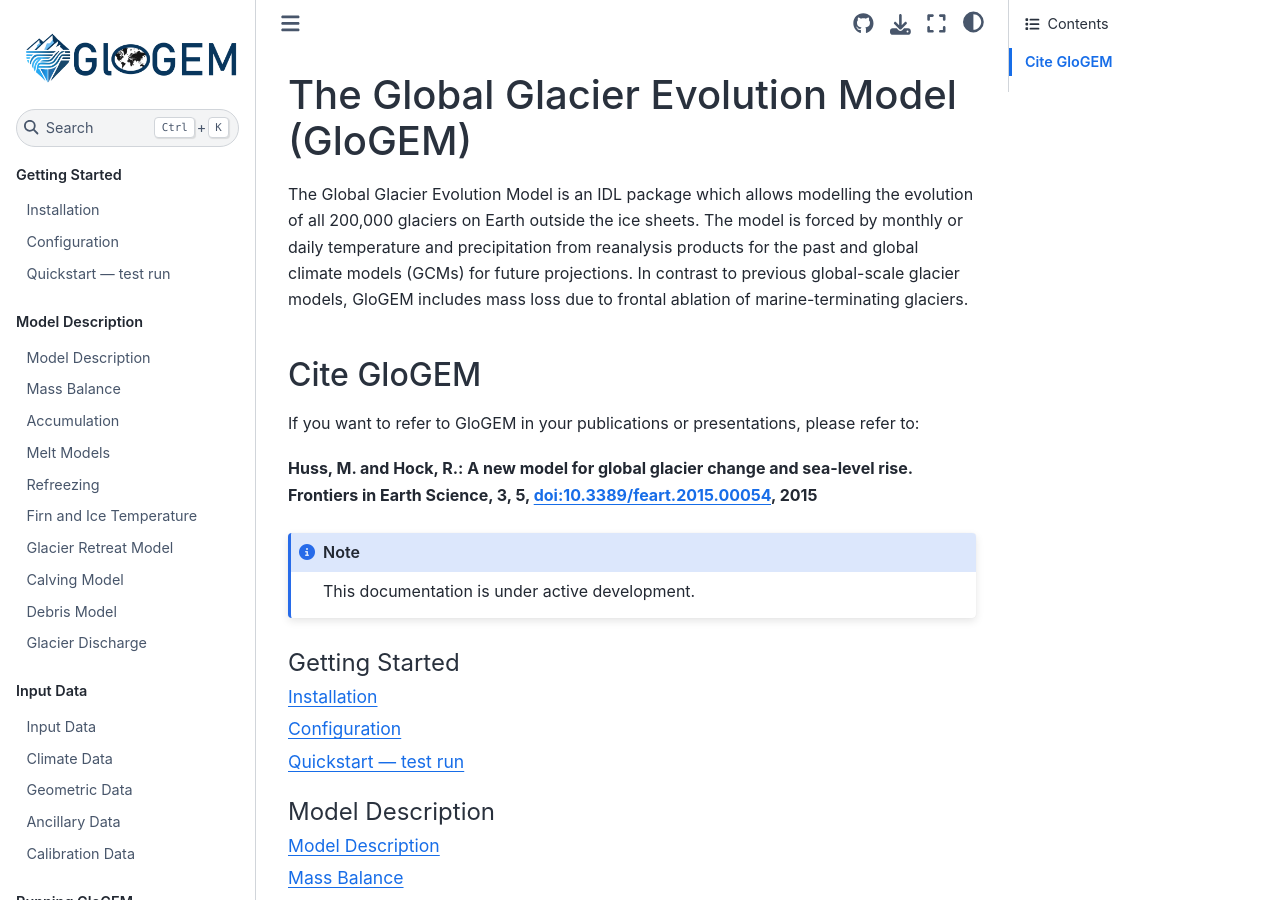
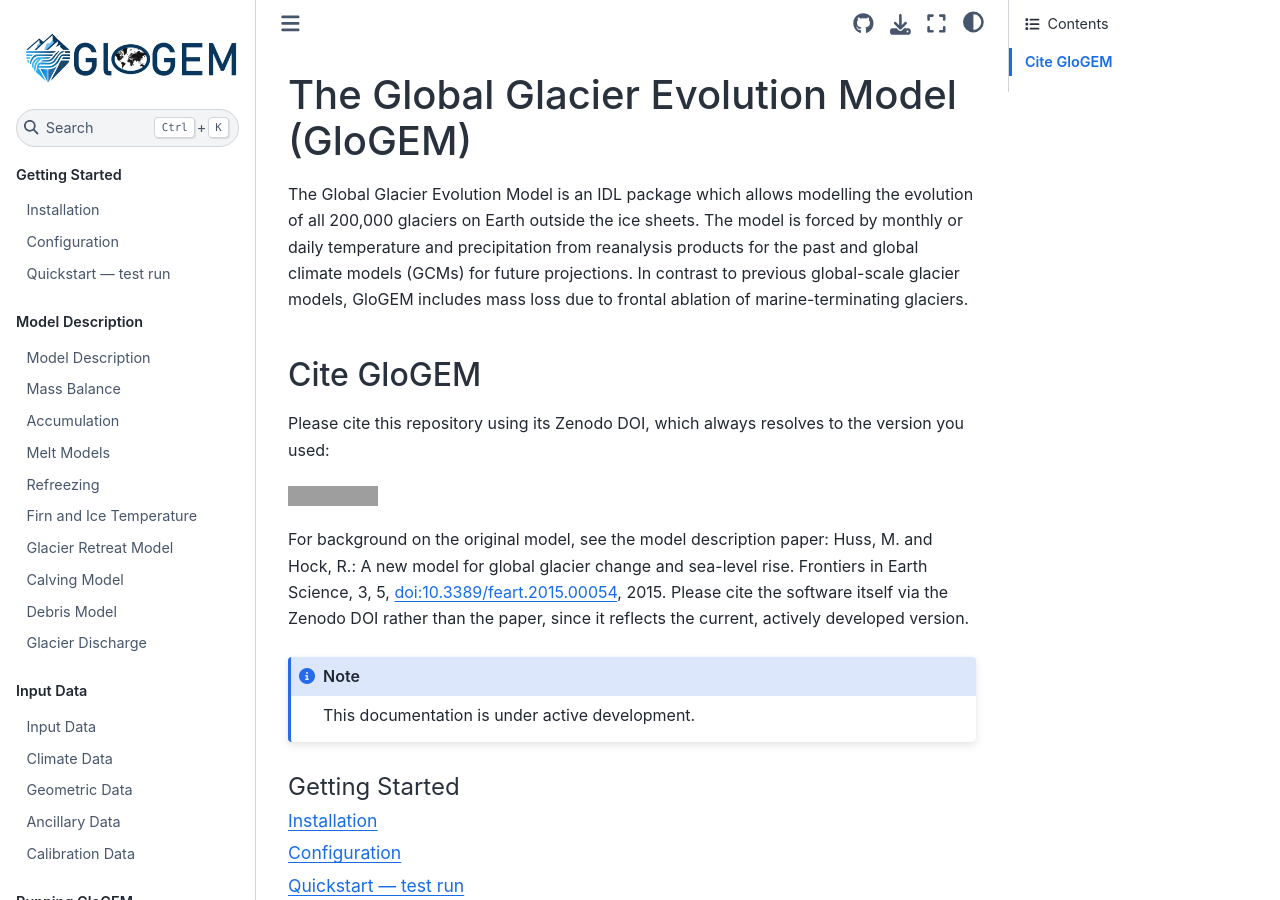
Before and after one commit to eth-vaw-glaciology/GloGEM, a Sphinx documentation site: the page built from docs/source/index.md, in a window 1280 px wide and 900 px high. Built offline with Sphinx 7.4.7 and the Sphinx Book theme 1.1.4, drawn with Linux system fonts in a browser that asks for light colours; grey boxes are pictures that could not be loaded.

Commit message:
Point citation guidance at Zenodo DOI instead of Huss & Hock paper
The first pre-release is now archived on Zenodo. Recommend citing that
DOI as it always resolves to the version used, and demote the Huss &
Hock (2015) model description paper to background reading in the
README, docs, and CITATION.cff (moved from preferred-citation to
references).

Co-Authored-By: Claude Sonnet 5 <noreply@anthropic.com>

````diff
--- a/docs/source/index.md
+++ b/docs/source/index.md
@@ -5,9 +5,11 @@ The model is forced by monthly or daily temperature and precipitation from reana
 
 ## Cite GloGEM
 
-If you want to refer to GloGEM in your publications or presentations, please refer to:
+Please cite this repository using its Zenodo DOI, which always resolves to the version you used:
 
-**Huss, M. and Hock, R.: A new model for global glacier change and sea-level rise. Frontiers in Earth Science, 3, 5, [doi:10.3389/feart.2015.00054](https://www.doi.org/10.3389/feart.2015.00054), 2015**
+[![DOI](https://zenodo.org/badge/919352632.svg)](https://doi.org/10.5281/zenodo.21133140)
+
+For background on the original model, see the model description paper: Huss, M. and Hock, R.: A new model for global glacier change and sea-level rise. Frontiers in Earth Science, 3, 5, [doi:10.3389/feart.2015.00054](https://www.doi.org/10.3389/feart.2015.00054), 2015. Please cite the software itself via the Zenodo DOI rather than the paper, since it reflects the current, actively developed version.
 
 ```{note}
 This documentation is under active development.
````
Also changed, not shown: README.md (+5 -2 lines), 1 other file.
